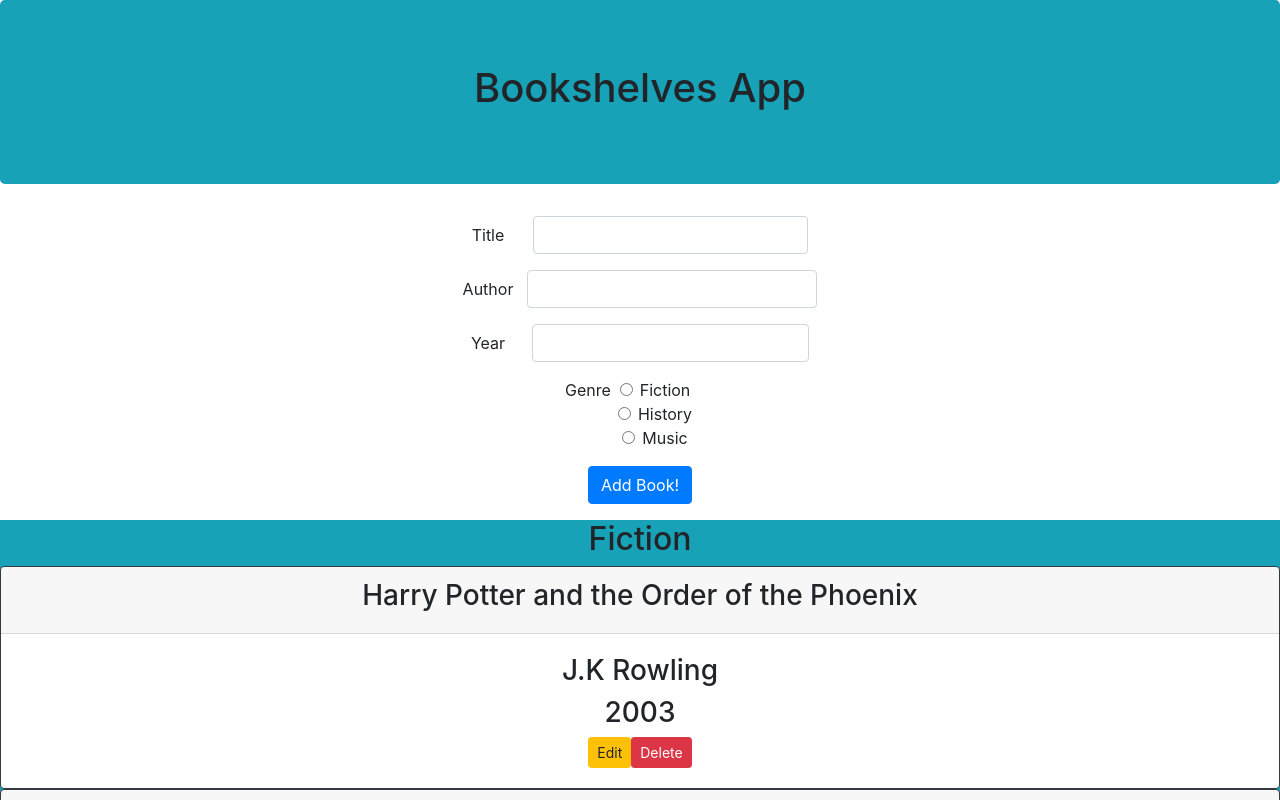
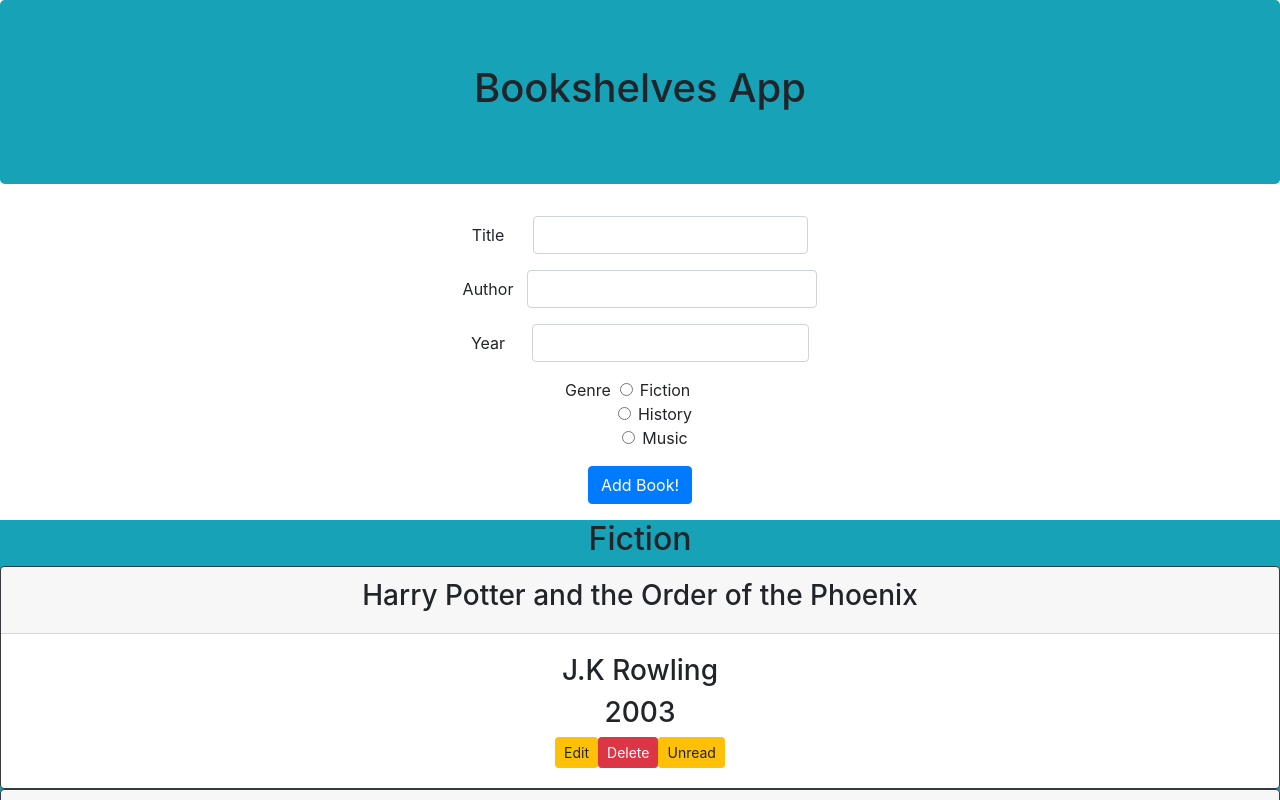
Before and after one commit to jeremydmarx813/TTS-Code, a React (Create React App) app in the folder mybooksreact/: page / in a window 1280 px wide. Shown: the top 800 px of the page. Built offline with nearby package versions, Linux system fonts and the light colour scheme.

Commit message:
deleted unecessary filtering of books prop in Bookshelf component, added isRead feature on Book Component, made it so the AddBook Component in the App Component won't add a book unless all info is submitted

```diff
--- a/mybooksreact/src/App.js
+++ b/mybooksreact/src/App.js
@@ -69,7 +69,16 @@ class App extends React.Component {
     year: obj.year,
     genre: obj.genre
    }
-   this.setState({ books: [...this.state.books, newBook] });
+
+   const newBookIsReady = Object.values(newBook).every(val => val.length !== 0);
+
+   if(newBookIsReady){
+
+     this.setState({ books: [...this.state.books, newBook] });
+   } else {
+     console.log('not enough info for book');
+   }
+
  }
 
   render () {
--- a/mybooksreact/src/components/Book.js
+++ b/mybooksreact/src/components/Book.js
@@ -8,14 +8,22 @@ class Book extends React.Component {
             title: this.props.book.title,
             author: this.props.book.author,
             year: this.props.book.year,
-            editMode: false
+            editMode: false,
+            isRead: false
         }
         this.toggleEdit = this.toggleEdit.bind(this);
+        this.toggleRead = this.toggleRead.bind(this);
         this.inputChange = this.inputChange.bind(this);
     }
 
     toggleEdit = e => {
         this.setState({editMode: !this.state.editMode});
+    }
+
+    toggleRead = e => {
+        this.state.isRead ?  e.target.innerText = "Unread" : e.target.innerText = "Read";
+        this.state.isRead ?  e.target.className = "btn-warning" : e.target.className = "btn-success";
+        this.setState({ isRead: !this.state.isRead });
     }
 
     inputChange = e => {
@@ -34,6 +42,7 @@ class Book extends React.Component {
                  <h3>{year}</h3>
                  <button className="btn btn-warning btn-sm" onClick={this.toggleEdit}>Edit</button>
                  <button className="btn btn-danger btn-sm" onClick={this.props.delBook.bind(this, this.props.book.id)}>Delete</button>
+                 <button className="btn btn-warning btn-sm" onClick={this.toggleRead}>Unread</button>
                </div>
             </div>
         );
@@ -45,8 +54,9 @@ class Book extends React.Component {
                <div className="card-body">
                  <input type="text" name="author" onChange={this.inputChange} value={author}/>
                  <input type="text" name="year" onChange={this.inputChange} value={year}/>
-                 <button className="btn btn-warning btn-sm" onClick={this.toggleEdit}>Edited</button>
+                 <button className="btn btn-warning btn-sm" onClick={this.toggleEdit}>Save</button>
                  <button className="btn btn-danger btn-sm">Delete</button>
+                 <button className="btn btn-warning btn-sm" onClick={this.toggleRead}>Unread</button>
                </div>
             </div>
         )
--- a/mybooksreact/src/components/Bookshelf.js
+++ b/mybooksreact/src/components/Bookshelf.js
@@ -40,8 +40,7 @@ import PropTypes from 'prop-types';
         return (
             <div className="text-center bg-info">
                 <h2>{genre}</h2>
-                {this.state.books.filter(book => book.genre === genre)
-                .map(b => <Book key={b.id} book={b} delBook={this.delBook}/> )}
+                {this.state.books.map(b => <Book key={b.id} book={b} delBook={this.delBook}/> )}
 
             </div>
         )
```
